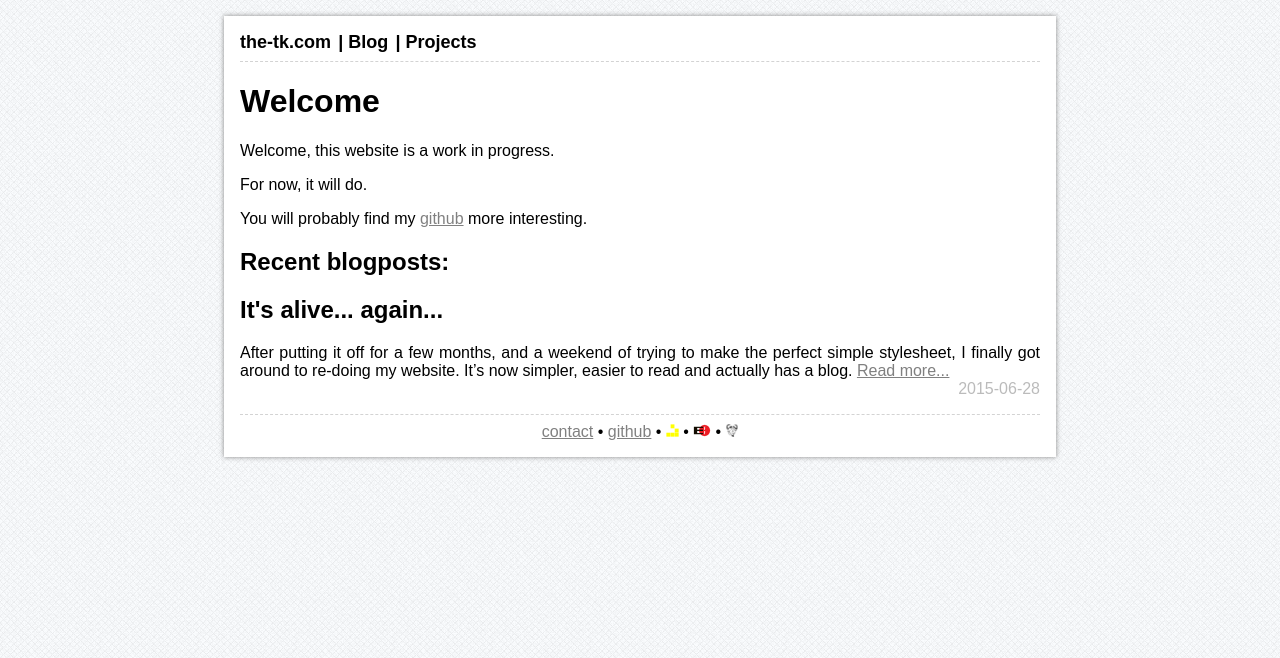
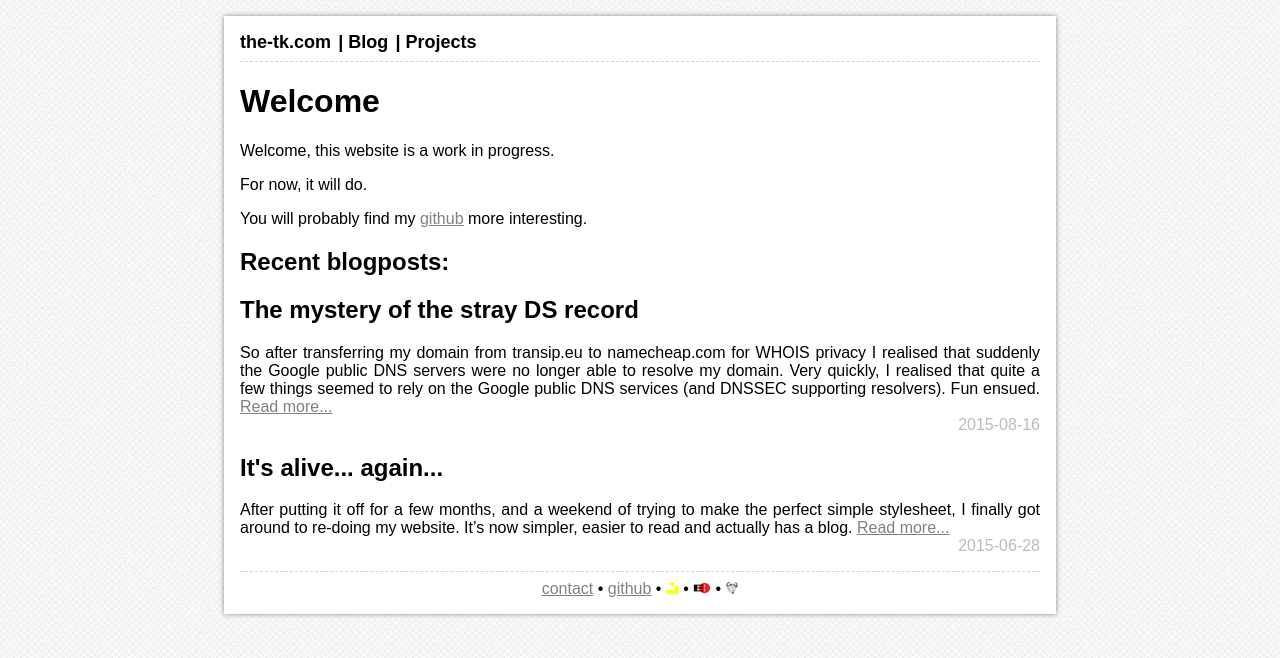
Before and after one commit to EliteTK/the-tk.com, a Jekyll site: the page built from index.html, in a window 1280 px wide. Shown: the top 658 px of the page. Built offline with Jekyll 4.4.1, drawn with Linux system fonts in a browser that asks for light colours; some of the changed lines change nothing that is shown.

Commit message:
New post and cleanup.

```diff
--- /dev/null
+++ b/_posts/2015-08-16-the-mystery-of-the-stray-ds-record.md
@@ -0,0 +1,43 @@
+---
+layout:   post
+title:    "The mystery of the stray DS record"
+date:     2015-08-16 19:46:00
+category: rants
+---
+So after transferring my domain from transip.eu to namecheap.com for WHOIS
+privacy I realised that suddenly the Google public DNS servers were no longer
+able to resolve my domain. Very quickly, I realised that quite a few things
+seemed to rely on the Google public DNS services (and DNSSEC supporting
+resolvers). Fun ensued.
+
+DNSSEC is a fancy extension to DNS which allows resolvers to cryptographically
+confirm, through the use of some public keys and signatures, that the records
+they are looking up are in fact the records they want and not the result of
+some MITM attack. This is explained well in multiple places, so I won't explain
+it here.
+
+I transferred my domain from transip.eu who provide DNSSEC (no way to publish
+DS records, everything is maintained in the background), but don't provide
+WHOIS privacy, to namecheap.com who do provide WHOIS privacy but don't provide
+DNSSEC. The DS record that transip.eu published to gtld-servers for their
+DNSSEC was left published after I transferred which initially, for someone who
+didn't know anything about DNSSEC, caused many confusing side effects.
+
+DS records have to be published in the parent zone, this means that it has to
+be done through your registrar. (Unless you have a lot of money and time and
+feel like bribing Verisign. If someone knows how to do this without bribery,
+tell me!). Upon contacting namecheap about the issue, the person I was talking
+to seemed confused about the issue. They seemed to think I was having issues
+with A and AAAA records and DNS propagation. They tried to inform me that I
+just had to wait. Of course, all the waiting in the world wouldn't get the DS
+records to disappear so after explaining the situation a bit better (I still
+didn't quite know much about it myself) I got them to contact their "upstream
+DNS provider."
+
+Finally, a weekend later, the DS record was gone and Google's DNS servers were
+serving my records again. Additionally, I switched over to using my own BIND
+name server so I could have full control over my DNS. This proved to be quite
+fun to set up. The second server is hosted by a good friend of mine and the
+third one by a friend of that friend. So far, other than me accidentally
+forgetting to enable named.service and rebooting my server to find that DNS
+wasn't working very well, I've had no problems.
```
Also changed, not shown: _posts/2015-06-28-it_s-alive-again.md (+3 -3 lines).
